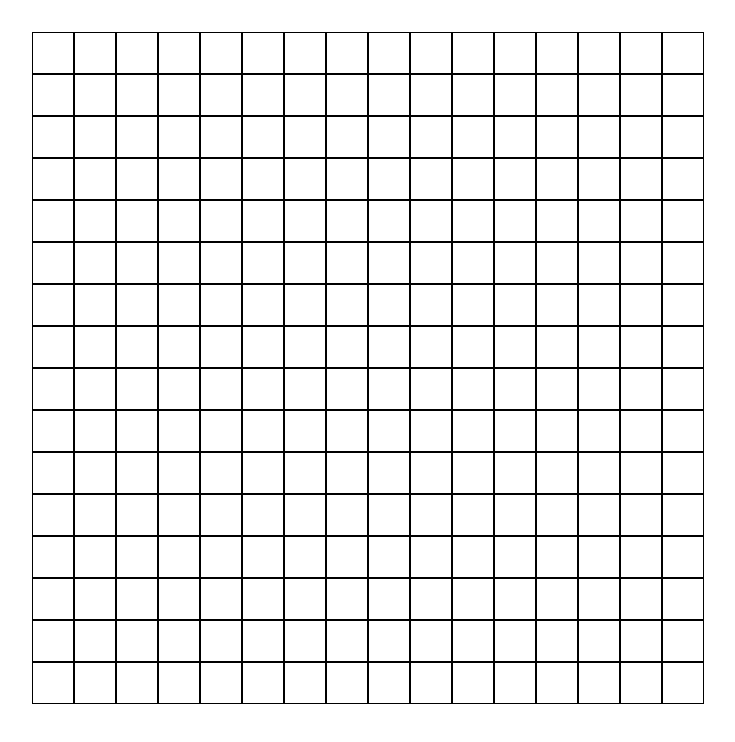
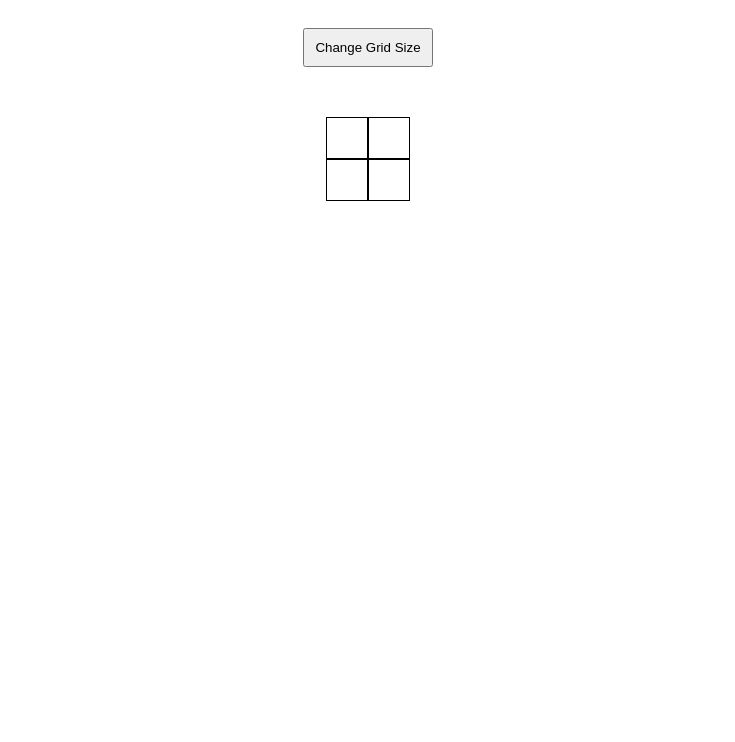
Before and after one commit to 1q2a1/etch-a-sketch, a plain HTML site: page index.html in a window 1280 px wide. Shown: the whole page, without its empty margins (272-1007 px from the left). Drawn offline with Linux system fonts and the light colour scheme.

Commit message:
Added change grid size functionality
click button and enter prompt to change grid size

```diff
--- a/index.html
+++ b/index.html
@@ -7,8 +7,7 @@
     <link rel="stylesheet" href="styles.css">
 </head>
 <body>
-    <div class="container">
-    </div>
+    <button>Change Grid Size</button>
     <script src="javascript.js"></script>
 </body>
 </html>
--- a/javascript.js
+++ b/javascript.js
@@ -1,9 +1,13 @@
 // create grid
-let container = document.querySelector(".container")
-for (i=0; i<16; i++){
+function createGrid(size){
+    let body = document.querySelector("body")
+    let container = document.createElement("div")
+    container.className = "container"
+
+    for (i=0; i<size; i++){
         let newRow = document.createElement("div")
         newRow.className = "row"
-    for (j=0; j<16; j++){
+        for (j=0; j<size; j++){
             let newDiv = document.createElement("div")
             newDiv.className = "cell"
             newDiv.style.border = "1px solid black"
@@ -13,3 +17,18 @@ for (i=0; i<16; i++){
         }
         container.append(newRow)
     }
+    body.appendChild(container)
+}
+
+function changeGridSize(e){
+    console.log("hi")
+    const gridSize = prompt("Enter Grid Size")
+    let container = document.querySelector(".container")
+    container.remove()
+    createGrid(gridSize)
+}
+
+const gridBtn = document.querySelector("button")
+gridBtn.addEventListener("click", changeGridSize)
+
+createGrid(2)
--- a/styles.css
+++ b/styles.css
@@ -1,12 +1,15 @@
 body{
     display: flex;
-    justify-content: center;
     align-items: center;
+    flex-direction: column;
+    gap: 50px;
+    max-height: 100vh;
+    max-width: 100vw;;
 }
 
 .container{
-    height: 90vh;
-    width: 90vw;
+    width: 100%;
+    height: 100%;
     display: flex;
     flex-direction: column;
     justify-content: center;
@@ -20,3 +23,8 @@ body{
 .cell:hover{
     background-color: aqua;
 }
+
+button{
+    padding: 10px;
+    margin-top: 20px;
+}
```
Lines whose indentation alone changed are shown as unchanged.
